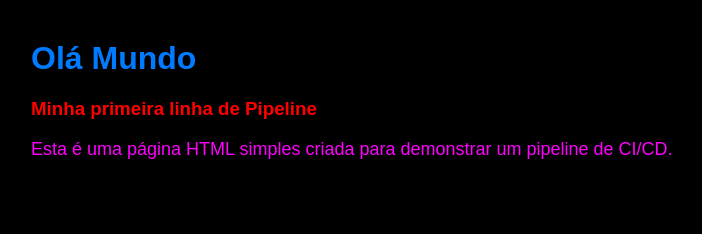
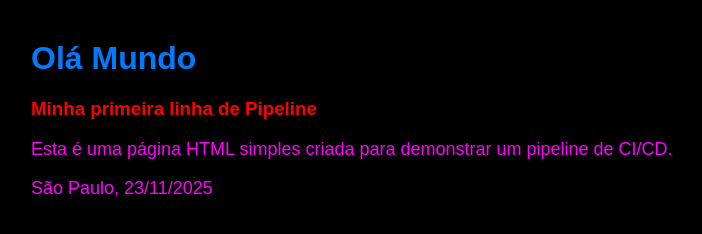
Before and after one commit to jonasismar/Pipeline-CI-CD, a plain HTML site: page Index.html in a window 1280 px wide. Shown: the whole page, without its empty margins (9-711 px from the left). Drawn offline with Linux system fonts and the light colour scheme.

Commit message:
Atualizando às 19:28

```diff
--- a/Index.html
+++ b/Index.html
@@ -24,5 +24,6 @@
     <h1>Olá Mundo</h1>
     <h3>Minha primeira linha de Pipeline</h3>
     <p>Esta é uma página HTML simples criada para demonstrar um pipeline de CI/CD.</p>
+    <p>São Paulo, 23/11/2025</p>
 </body>
 </html>
```
Also changed, not shown: 1 other file.
